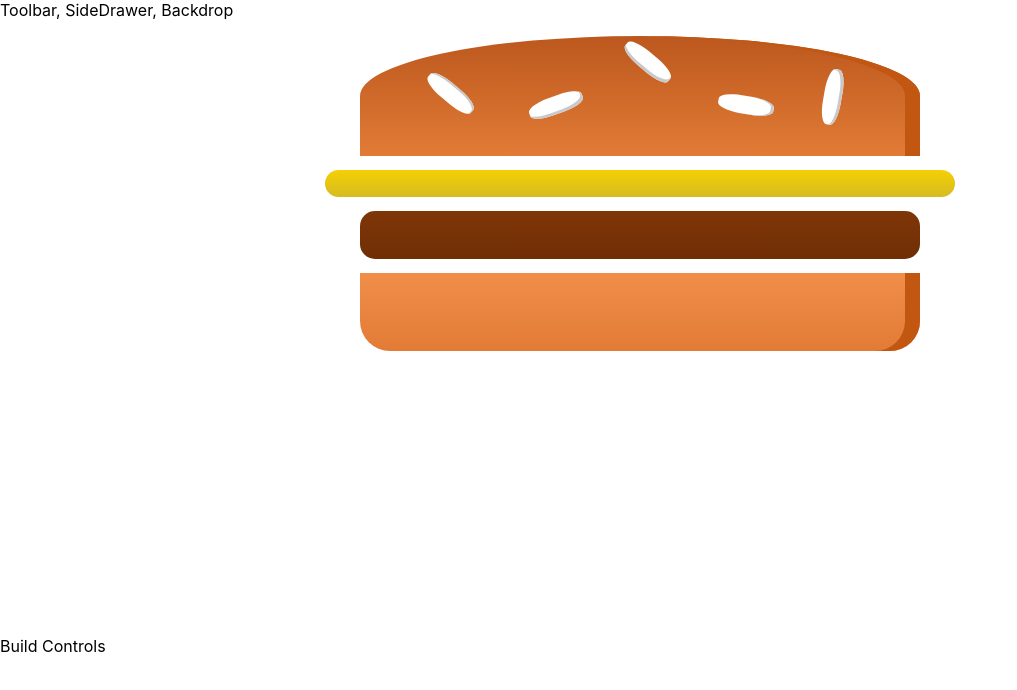
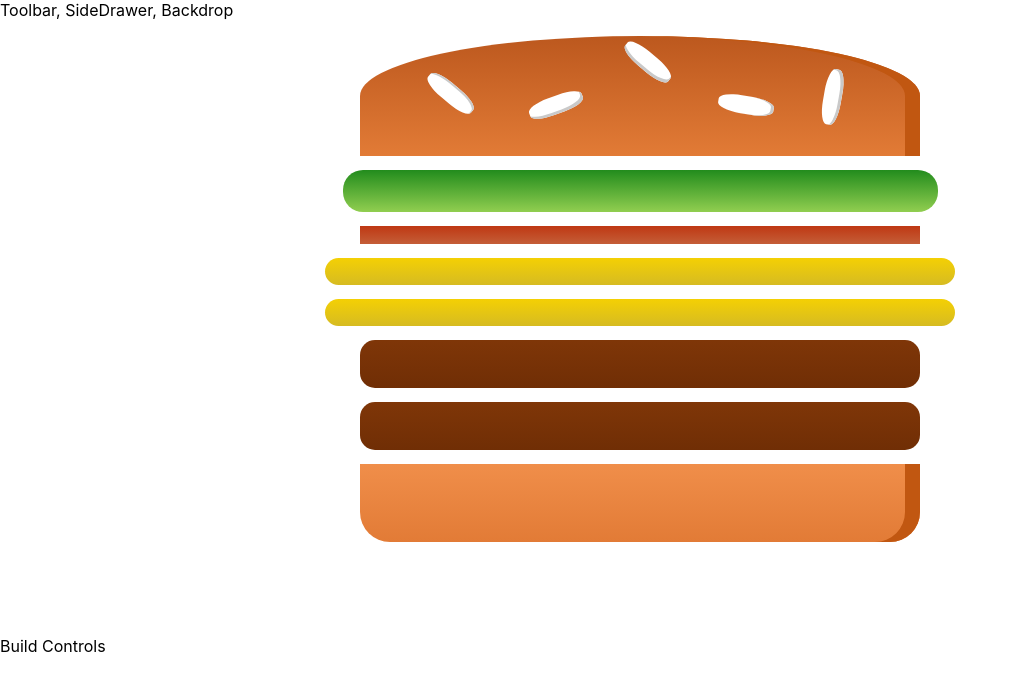
Before and after one commit to Ernyoke/react-burger-builder, a React (Create React App) app: page / in a window 1280 px wide. Shown: the top 690 px of the page, without its empty margins (0-1017 px from the left). Built offline with nearby package versions, Linux system fonts and the light colour scheme.

Commit message:
Dynamically add ingredients.

```diff
--- a/src/components/Burger/Burger.js
+++ b/src/components/Burger/Burger.js
@@ -4,11 +4,17 @@
 import classes from './Burger.module.css';
 
 const burger = (props) => {
+    const transformedIngredients = Object.keys(props.ingredients)
+        .map(key => {
+            return [...Array(props.ingredients[key])].map((_, i) => (
+                <BurgerIngredient type={key} key={key + i}></BurgerIngredient>
+            ));
+        });
+
     return (
         <div className={classes.Burger}>
             <BurgerIngredient type="bread-top"></BurgerIngredient>
-            <BurgerIngredient type="cheese"></BurgerIngredient>
-            <BurgerIngredient type="meat"></BurgerIngredient>
+            {transformedIngredients}
             <BurgerIngredient type="bread-bottom"></BurgerIngredient>
         </div>
     )
--- a/src/containers/BurderBuilder/BurgerBuilder.js
+++ b/src/containers/BurderBuilder/BurgerBuilder.js
@@ -3,11 +3,23 @@
 import Burger from '../../components/Burger/Burger';
 
 class BurgerBuilder extends Component {
+    constructor(props) {
+        super(props);
+        this.state = {
+            ingredients: {
+                salad: 1,
+                bacon: 1,
+                cheese: 2,
+                meat: 2
+            }
+        }
+    }
+
     render() {
         return (
             <React.Fragment>
                 <div>
-                    <Burger></Burger>
+                    <Burger ingredients={this.state.ingredients}></Burger>
                 </div>
                 <div>
                     Build Controls
```
